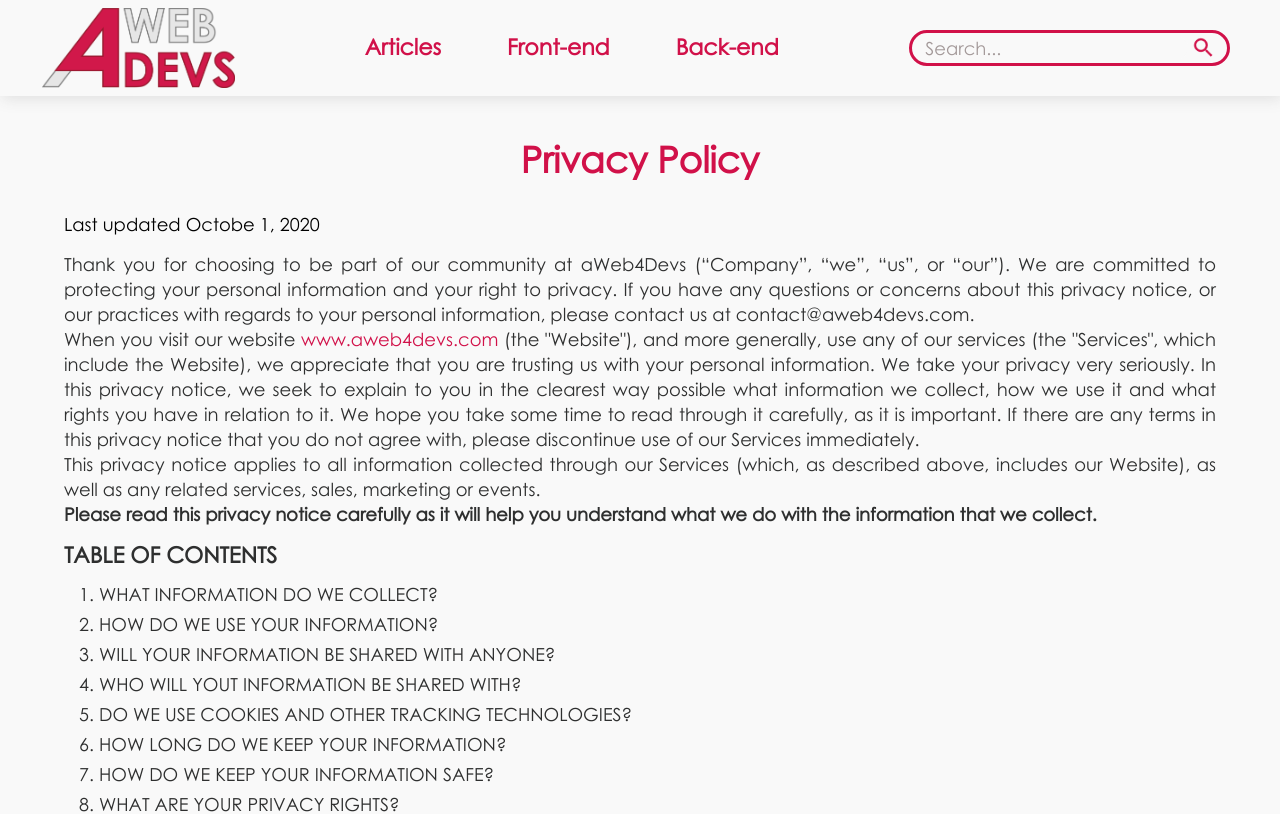
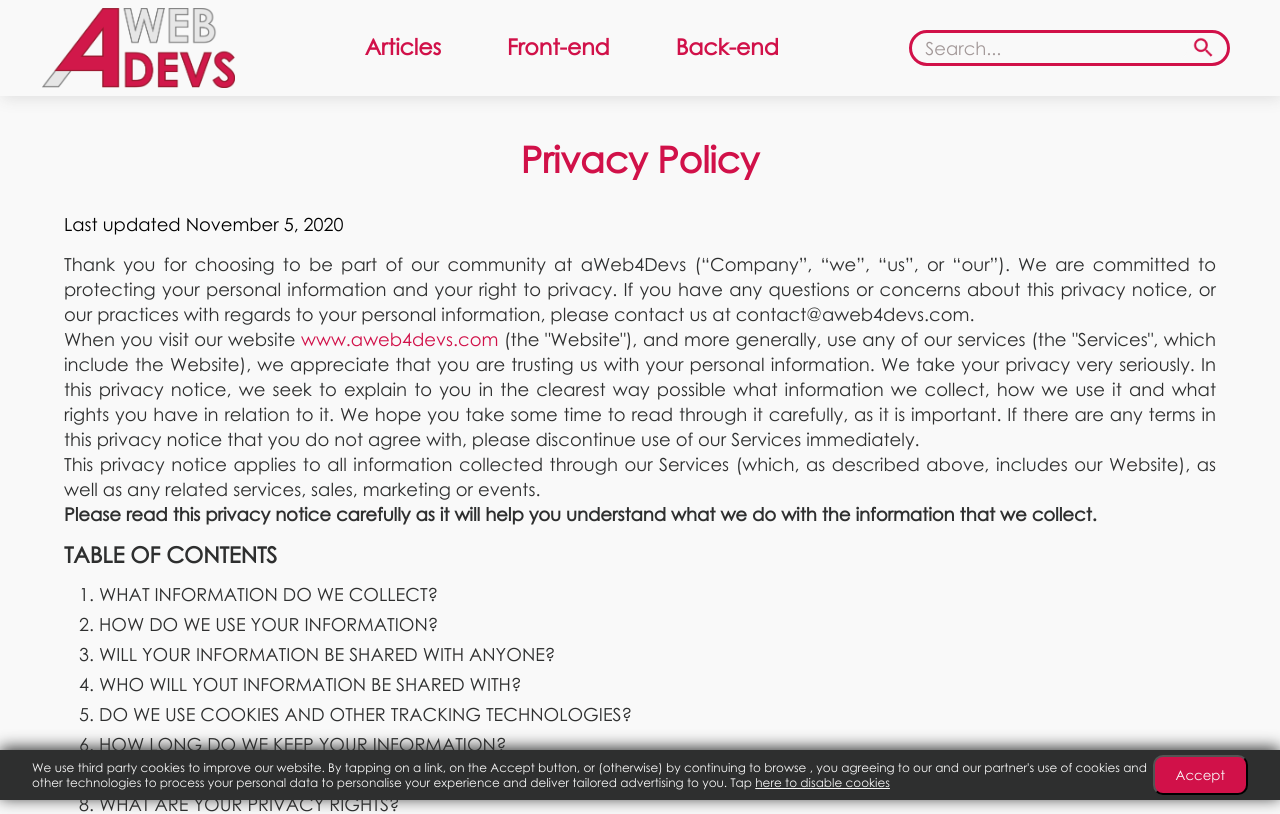
Before and after one commit to wilfredo-loreto/aWeb4Devs, a Next.js app: page /privacy-policy in a window 1280 px wide. Shown: the top 814 px of the page. Built offline with nearby package versions, Linux system fonts and the light colour scheme.

Commit message:
Almost finished cookie page and popup

```diff
--- /dev/null
+++ b/components/CookieConsentBanner.js
@@ -0,0 +1,14 @@
+import styles from "./CookieConsentBanner.module.scss";
+import React, { Component } from "react";
+
+export default class CookieConsentBanner extends Component {
+
+  render() {
+    return (
+        <div id={"container"} onClick={this.hideContainer} className={styles.mainContainer}>
+            <span>We use third party cookies to improve our website. By tapping on a link, on the Accept button, or (otherwise) by continuing to browse , you agreeing to our and our partner's use of cookies and other technologies to process your personal data to personalise your experience and deliver tailored advertising to you. Tap <a id={"disable"} href="#">here to disable cookies</a></span>
+            <button id={"button"}className={styles.button}>Accept</button>
+        </div>
+    )
+  }
+}
--- /dev/null
+++ b/components/CookieConsentBanner.module.scss
@@ -0,0 +1,52 @@
+$main-color: #d11149ff;
+$background-color: #f9f9f9;
+$shadow-color: rgba(68, 68, 68, 0.15);
+$black:#2E2F2F;
+.mainContainer{
+   z-index: 50000;
+    *{
+        background: none;
+    }
+    position: fixed;
+    height: 50px;
+    display: flex;
+    flex-flow: row nowrap;
+    justify-content: space-between;
+    align-items: center;
+    bottom:0;
+    left: 0;
+    right: 0;
+    background: $black;
+    color: $background-color;
+    padding: 0 32px;
+    box-shadow: 0 -2px 16px $black;
+    transition: 400ms;
+    span{
+        font-size:12px;
+        a{
+            color: $background-color;
+            text-decoration: underline;
+            transition: 200ms;
+            &:hover{
+                color:$main-color
+            }
+        }
+    }
+    .button{
+        background-color: $main-color;
+        width: 150px;
+        color: $background-color;
+        padding: 10px;
+        border-radius: 10px;
+        transition: color 400ms;
+        transition: background 400ms;
+        &:hover{
+
+            background-color: $black;
+            cursor: pointer;
+        }
+        &:focus{
+            outline: none;
+        }
+    }
+}
--- a/components/Footer.module.scss
+++ b/components/Footer.module.scss
@@ -10,7 +10,9 @@
   background-color: $background-color;
   box-shadow: 0 -5px 10px -5px rgba(68, 68, 68, 0.25);
   height: fit-content;
-
+ *{
+   background:none;
+ }
   .titles {
     text-align: center;
     font-family: "Century";
@@ -57,7 +59,7 @@
           margin-right: 4%;
          }
         span {
-          z-index: 10;
+
           color: $black;
           @include fontSize(text);
           font-family: "Century";
@@ -80,7 +82,7 @@
         color: $black;
         font-weight: 900;
         margin-left: -3%;
-        z-index: 10;
+
       }
       img{
         transition: 400ms;
--- a/components/Layout.js
+++ b/components/Layout.js
@@ -1,14 +1,17 @@
 import Head from "next/head";
 import Header from "./Header";
 import Footer from "./Footer"
+import CookieConsentBanner from "./CookieConsentBanner";
 function Layout({ children }) {
   return (
     <div>
       <Head>
         <title>AWeb4Devs</title>
+        <link rel="icon" type="image/png" href="/img/favicon.png"/>
       </Head>
       <Header />
       <div> {children}</div>
+      <CookieConsentBanner/>
       <Footer />
     </div>
   );
--- a/components/PrivacyPolicyContent.js
+++ b/components/PrivacyPolicyContent.js
@@ -6,7 +6,7 @@ function PrivacyPolicyContent() {
     <div className={styles.mainContainer}>
       <h3 className={styles.title}>Privacy Policy</h3>
       {/*  last update of the privacy policy */}
-      <span className={styles.lastUpdate}> Last updated Octobe 1, 2020</span>
+      <span className={styles.lastUpdate}> Last updated November 5, 2020</span>
       <p className={styles.text}>
         Thank you for choosing to be part of our community at aWeb4Devs
         (“Company”, “we”, “us”, or “our”). We are committed to protecting your
@@ -293,21 +293,23 @@ function PrivacyPolicyContent() {
             Google AdSense
           </li>
         </ul>
+        <p className={styles.text}>
+          Also, Google AdSense is using cookies for a best user experience whil
+        </p>
 
       <h5 className={styles.subtitle}>
         5. DO WE USE COOKIES AND OTHER TRACKING TECHNOLOGIES?
       </h5>
       <p className={styles.text}>
         <i>
-          <b>In Short:</b> We may use cookies and other tracking technologies to
+          <b>In Short:</b> Yes, we third parties companies (Google adsense) that may use cookies and other tracking technologies to
           collect and store your information.
         </i>
-        <br />
-        We may use cookies and similar tracking technologies (like web beacons
-        and pixels) to access or store information. Specific information about
+        <br /> Specific information about
         how we use such technologies and how you can refuse certain cookies is
         set out in our Cookie Notice.
       </p>
+        <p className={styles.text}>By last, if you want to know how Google Adsense uses cookies, please visit <a href={"https://policies.google.com/technologies/types?hl=en-US"}>https://policies.google.com/technologies/types?hl=en-US</a> </p>
       <h5 className={styles.subtitle}>
         6. HOW LONG DO WE KEEP YOUR INFORMATION?
       </h5>
--- a/pages/cookies-policy.js
+++ b/pages/cookies-policy.js
@@ -1,5 +1,5 @@
 import Layout from "../components/Layout";
-import CookiesPolicyContent from "../components/CookiesPolicy"
+import CookiesPolicyContent from "../components/CookiesPolicyContent"
 function CookiesPolicy() {
   return (
     <Layout>
```
Also changed, not shown: components/CookiesPolicyContent.js (+23 -3 lines), components/DefinitionPage.js (+27 -4 lines), public/img/favicon.png (added).
